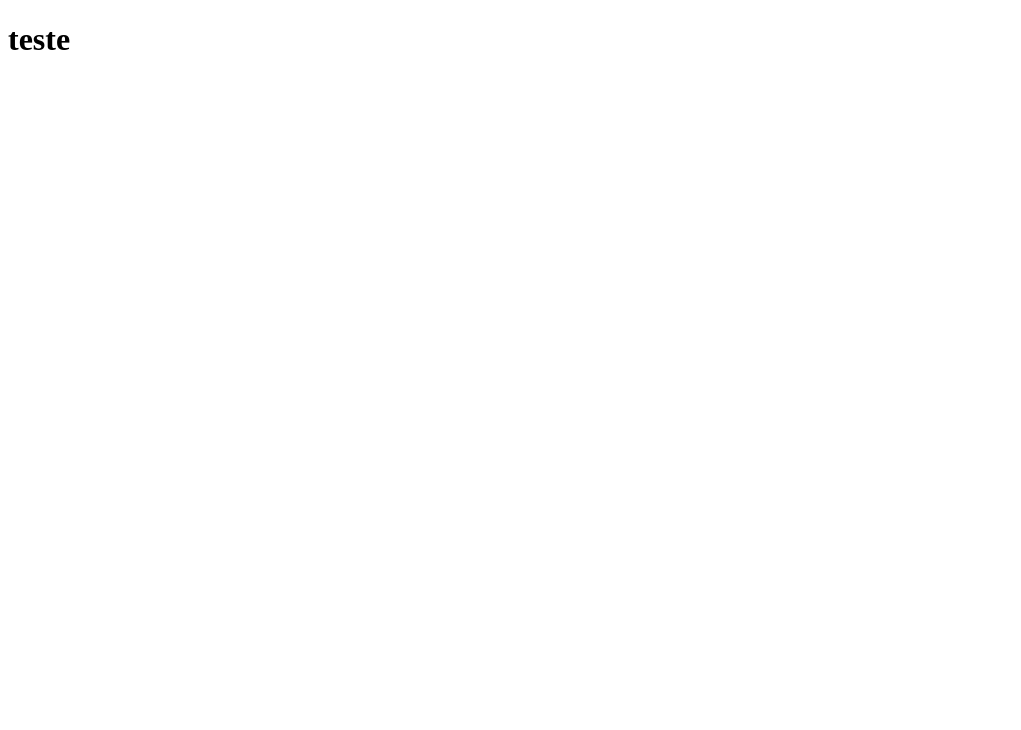
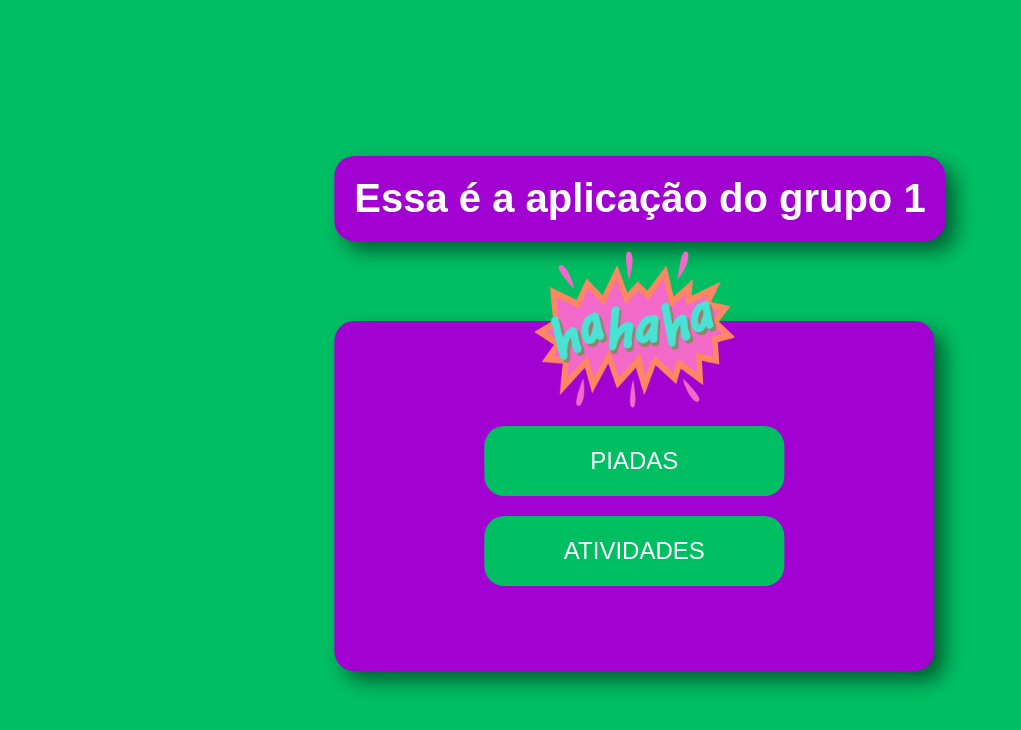
Before and after one commit to dev-johnathan/Desafio_Projeto_ConsultaAPI, a website: page src/views/index.html in a window 1280 px wide. Shown: the whole page, without its empty margins (0-1021 px from the left). Drawn offline with Linux system fonts and the light colour scheme; a web font is replaced by a local one.

Commit message:
style: adiciona estilo no index.html

```diff
--- a/src/views/index.html
+++ b/src/views/index.html
@@ -3,9 +3,29 @@
 <head>
     <meta charset="UTF-8">
     <meta name="viewport" content="width=device-width, initial-scale=1.0">
-    <title>Document</title>
+    <title>Menu</title>
+    <link rel="stylesheet" href="public/css/style.css">
 </head>
 <body>
-    <h1>teste</h1>
+    <div class="container">
+        <div class="title">
+            <h1>Essa é a aplicação do grupo 1</h1>
+        </div>
+
+        <div class="content">
+            <div class="img">
+                <img class="emoji" src="public/imgs/haha.png" alt="">
+            </div>
+
+
+            <div class="buttons">
+                <button onclick="">PIADAS</button><br>
+                <button onclick="">ATIVIDADES</button>
+            </div>
+        </div>
+    </div>
+
+
+<script src="route/apiChuckNorrisRoute.js"></script>
 </body>
 </html>
--- a/src/views/public/css/style.css
+++ b/src/views/public/css/style.css
@@ -0,0 +1,87 @@
+@import url('https://fonts.cdnfonts.com/css/needlework-good');
+
+*{
+    padding: 0;
+    border: 0;
+    box-sizing: border-box;
+}
+
+body{
+   background-color: #00BF63;
+}
+
+.container{
+    position: absolute;
+    top: 50%;
+    left: 50%;
+    transform: translate(-50%, -50%);
+    color: #ffff;
+    font-weight: 100;
+}
+
+
+.container .title h1{
+    font-size: 2.5rem;
+    background-color: #A202D1;
+    padding: 20px;
+    border-radius: 20px;
+    margin-bottom: 50px;
+    font-family: 'Needlework Good', sans-serif;
+    box-shadow: 10px 10px 20px rgba(0, 0, 0, 0.5);
+
+
+}
+
+.content{
+    position: relative;
+    width: 600px;
+    height: 350px;
+    text-align: center;
+    background-color: #A202D1;
+    border-radius: 20px;
+    padding: 20px;
+    margin-top: 80px;
+    box-shadow: 10px 10px 20px rgba(0, 0, 0, 0.5);
+
+}
+
+.container .content .img{
+    position: absolute;
+    top: -100px;
+    left: 0;
+    width: 100%;
+
+
+}
+
+.container .content .emoji{
+    width: 200px;
+    height: 200px;
+
+}
+
+.container .content .buttons{
+    position: absolute;
+    top: 50%;
+    left: 50%;
+    transform: translate(-50%, -50%);
+
+}
+
+.container .content .buttons button{
+    width: 300px;
+    height: 70px;
+    margin-top: 20px;
+    border-radius: 20px;
+    background-color: #00BF63;
+    color: #ffff;
+    font-family:'Needlework Good', sans-serif ;
+    font-size: 1.5rem;
+    cursor: pointer;
+    transition:0.5s;
+}
+
+.container .content .buttons button:hover{
+    transform: scale(1.1);
+    box-shadow: 10px 10px 20px rgba(0, 0, 0, 0.5);
+}
```
Also changed, not shown: src/models/atividade.js (+13 -2 lines), src/models/piada.js (+14 -2 lines), src/routes/apiAtividadeRoute.js (+8 -2 lines), src/routes/apiChuckNorrisRoute.js (+9 -3 lines), src/views/public/imgs/haha.png (added).
